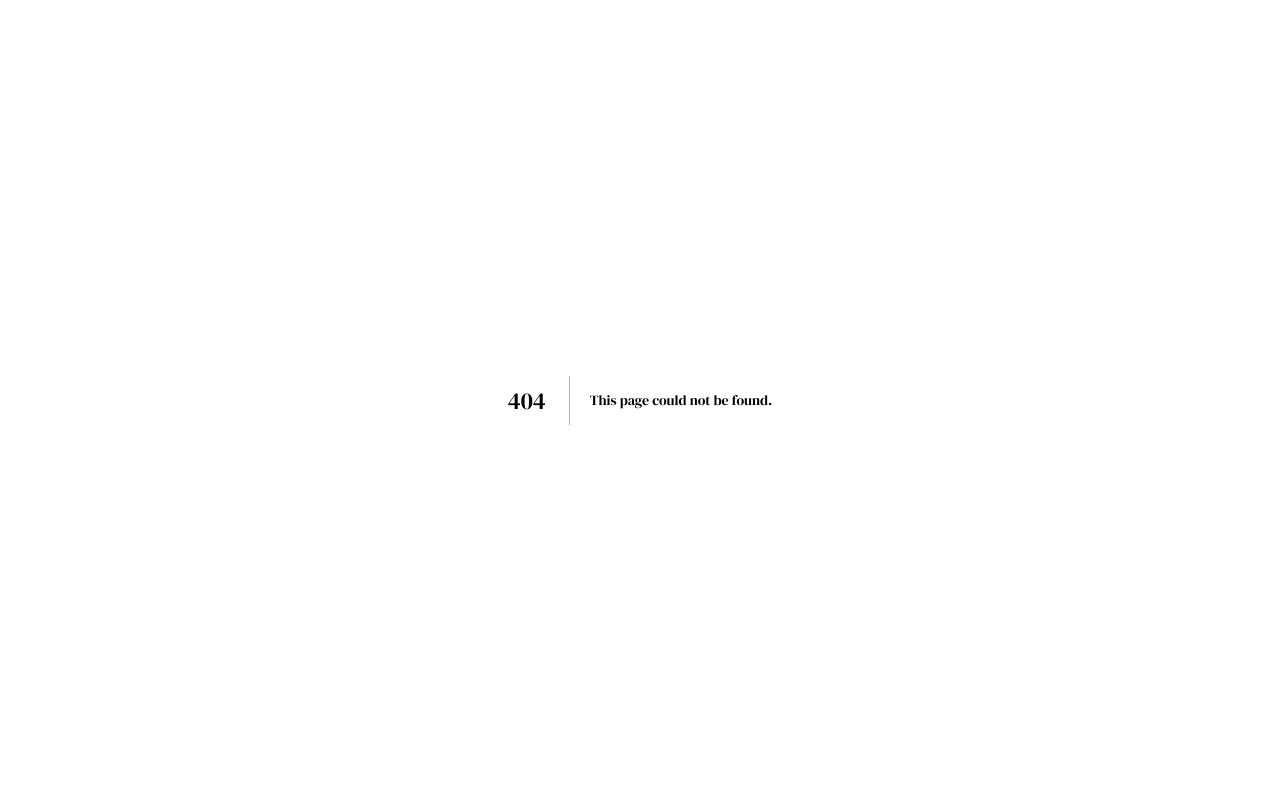
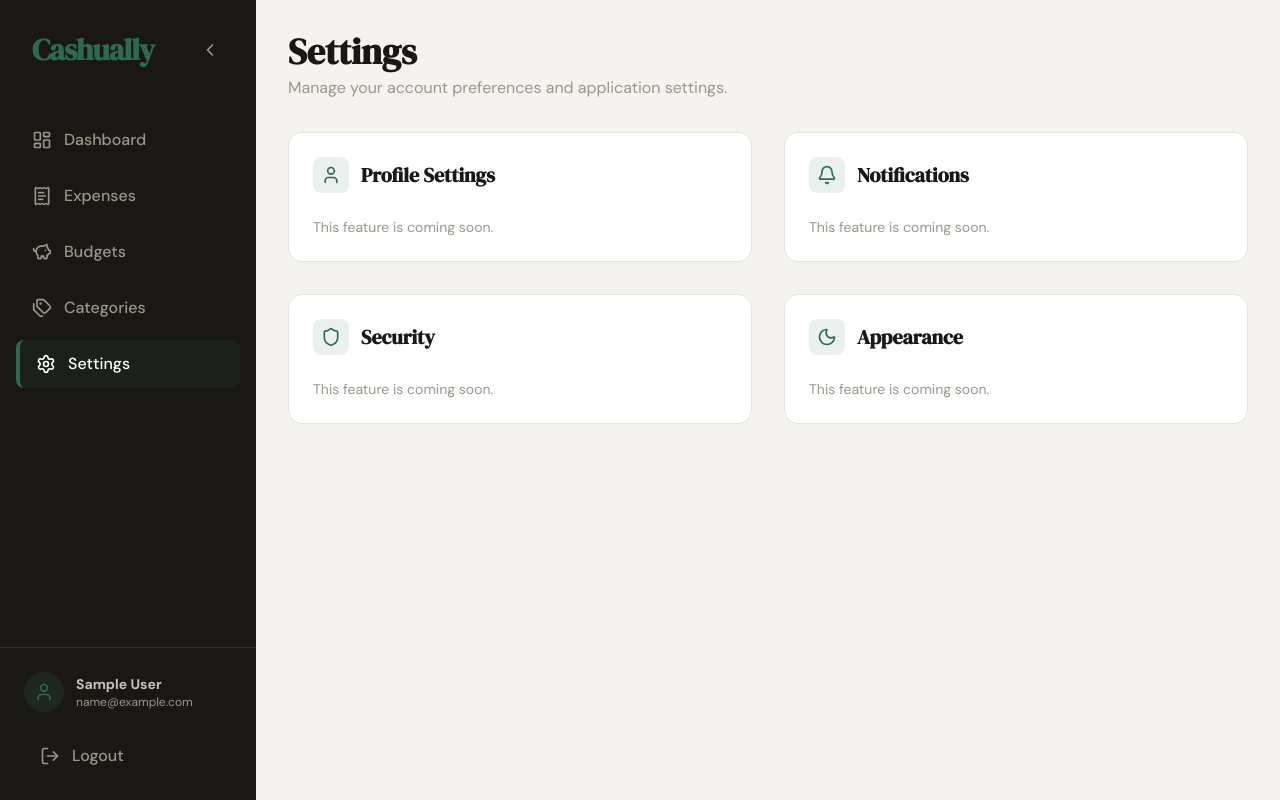
Before and after one commit to p-koteswara/expense_tracker_fe, a Next.js app: page /settings in a window 1280 px wide. Before the commit this address had no page. Built offline with nearby package versions, Linux system fonts and the light colour scheme; sample sign-in values are in the browser's storage.

Commit message:
deployed and made few changes

```diff
--- a/api/axios.js
+++ b/api/axios.js
@@ -1,7 +1,7 @@
 import axios from 'axios';
 
 const axiosInstance = axios.create({
-  baseURL: 'http://localhost:8000',
+  baseURL: 'http://127.0.0.1:8000',
 });
 
 axiosInstance.interceptors.request.use(
--- a/app/(dashboard)/categories/page.tsx
+++ b/app/(dashboard)/categories/page.tsx
@@ -4,8 +4,14 @@ import { useState, useEffect } from 'react';
 import axiosInstance from '@/api/axios';
 import { Plus, Trash2, X, Check, Smile } from 'lucide-react';
 
+interface Category {
+  id: number;
+  name: string;
+  emoji: string;
+}
+
 export default function CategoriesPage() {
-  const [categories, setCategories] = useState<any[]>([]);
+  const [categories, setCategories] = useState<Category[]>([]);
   const [isAdding, setIsAdding] = useState(false);
   const [loading, setLoading] = useState(true);
 
--- a/app/(dashboard)/expenses/page.tsx
+++ b/app/(dashboard)/expenses/page.tsx
@@ -13,13 +13,30 @@ import {
   Download
 } from 'lucide-react';
 
+interface Expense {
+  id: number;
+  description: string;
+  amount: number;
+  date: string;
+  category_name: string;
+  category_emoji: string;
+  category_id: number;
+  note?: string;
+}
+
+interface Category {
+  id: number;
+  name: string;
+  emoji: string;
+}
+
 export default function ExpensesPage() {
-  const [expenses, setExpenses] = useState<any[]>([]);
-  const [categories, setCategories] = useState<any[]>([]);
+  const [expenses, setExpenses] = useState<Expense[]>([]);
+  const [categories, setCategories] = useState<Category[]>([]);
   const [searchTerm, setSearchTerm] = useState('');
   const [selectedCategory, setSelectedCategory] = useState('');
   const [isModalOpen, setIsModalOpen] = useState(false);
-  const [editingExpense, setEditingExpense] = useState<any>(null);
+  const [editingExpense, setEditingExpense] = useState<Expense | null>(null);
   const [loading, setLoading] = useState(true);
 
   const fetchData = async () => {
--- /dev/null
+++ b/app/(dashboard)/settings/page.tsx
@@ -0,0 +1,64 @@
+'use client';
+
+import { User, Bell, Shield, Moon } from 'lucide-react';
+
+export default function SettingsPage() {
+  return (
+    <div className="space-y-8">
+      <div>
+        <h1 className="text-4xl font-serif font-bold text-foreground">Settings</h1>
+        <p className="text-muted-foreground mt-1">Manage your account preferences and application settings.</p>
+      </div>
+
+      <div className="grid grid-cols-1 md:grid-cols-2 gap-8">
+        <div className="card p-6">
+          <div className="flex items-center space-x-3 mb-6">
+            <div className="p-2 bg-accent-green/10 text-accent-green rounded-lg">
+              <User size={20} />
+            </div>
+            <h2 className="text-xl font-bold">Profile Settings</h2>
+          </div>
+          <div className="space-y-4">
+            <p className="text-sm text-muted-foreground">This feature is coming soon.</p>
+          </div>
+        </div>
+
+        <div className="card p-6">
+          <div className="flex items-center space-x-3 mb-6">
+            <div className="p-2 bg-accent-green/10 text-accent-green rounded-lg">
+              <Bell size={20} />
+            </div>
+            <h2 className="text-xl font-bold">Notifications</h2>
+          </div>
+          <div className="space-y-4">
+            <p className="text-sm text-muted-foreground">This feature is coming soon.</p>
+          </div>
+        </div>
+
+        <div className="card p-6">
+          <div className="flex items-center space-x-3 mb-6">
+            <div className="p-2 bg-accent-green/10 text-accent-green rounded-lg">
+              <Shield size={20} />
+            </div>
+            <h2 className="text-xl font-bold">Security</h2>
+          </div>
+          <div className="space-y-4">
+            <p className="text-sm text-muted-foreground">This feature is coming soon.</p>
+          </div>
+        </div>
+
+        <div className="card p-6">
+          <div className="flex items-center space-x-3 mb-6">
+            <div className="p-2 bg-accent-green/10 text-accent-green rounded-lg">
+              <Moon size={20} />
+            </div>
+            <h2 className="text-xl font-bold">Appearance</h2>
+          </div>
+          <div className="space-y-4">
+            <p className="text-sm text-muted-foreground">This feature is coming soon.</p>
+          </div>
+        </div>
+      </div>
+    </div>
+  );
+}
```
Also changed, not shown: components/AddExpenseModal.tsx (+10 -1 lines).
